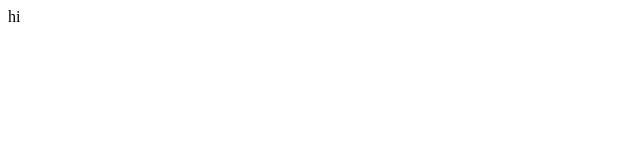
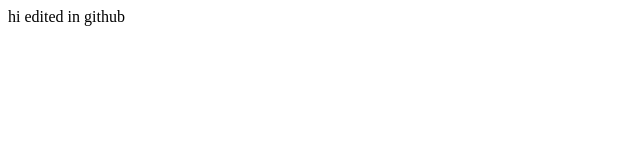
Before and after one commit to vijaysimhareddyponnapureddy/gitdemo, a plain HTML site: page web/index.html in a window 1280 px wide. Shown: the whole page, without its empty margins (0-640 px from the left). Drawn offline with Linux system fonts and the light colour scheme.

Commit message:
Update index.html

```diff
--- a/web/index.html
+++ b/web/index.html
@@ -1,3 +1,4 @@
 <html>
 hi
+  edited in github
 </html>
```
